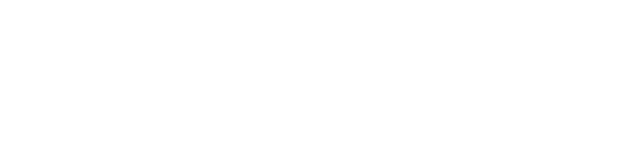
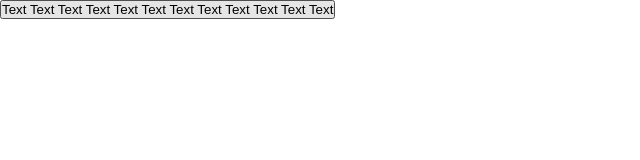
Before and after one commit to nealwaga/Planet-Clicker, a plain HTML site: page tutorial/index.html in a window 1280 px wide. Shown: the whole page, without its empty margins (0-640 px from the left). Drawn offline with Linux system fonts and the light colour scheme.

Commit message:
editing html file

```diff
--- a/tutorial/index.html
+++ b/tutorial/index.html
@@ -14,7 +14,14 @@
 </head>
 
 <body>
-    <div></div>
+    <div class="master">
+        <div class="button">
+            <button>
+                Text Text Text Text Text Text Text Text Text Text Text Text
+            </button>
+        </div>
+
+    </div>
 </body>
 
 </html>
```
